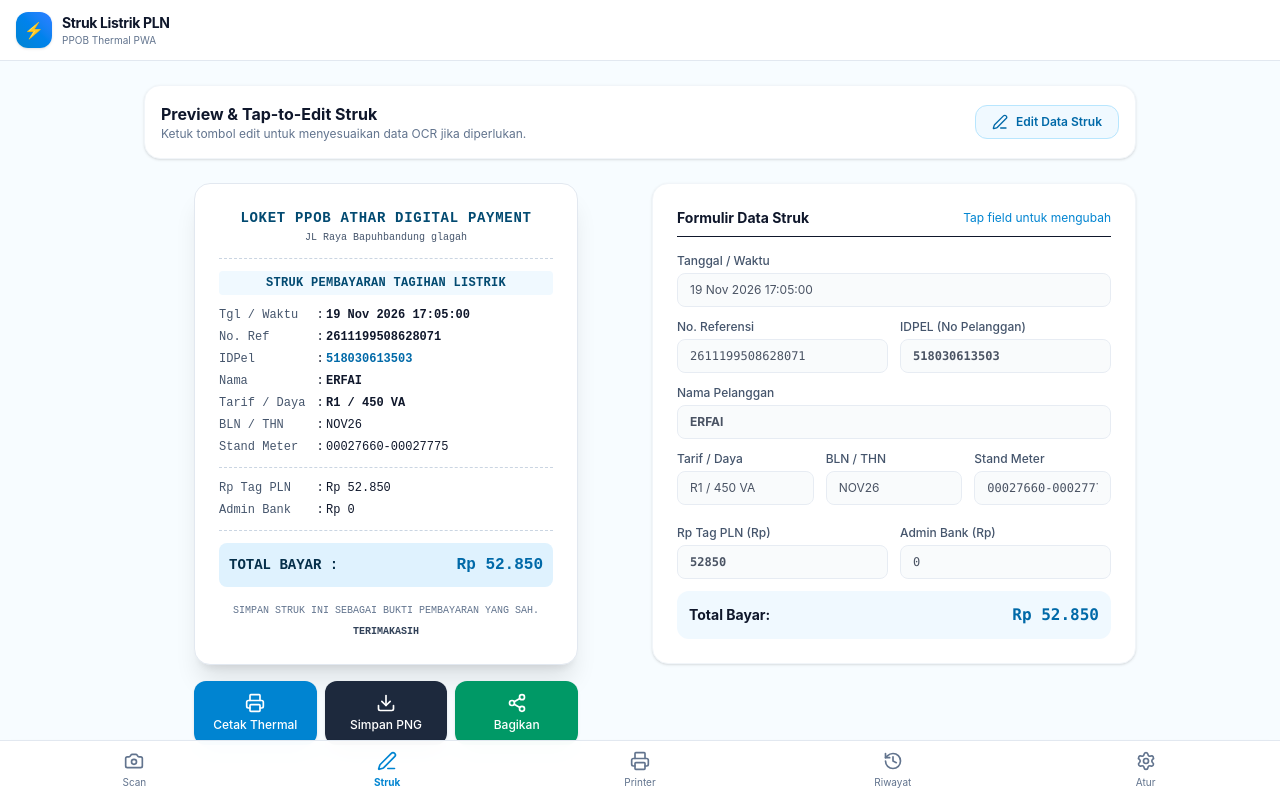
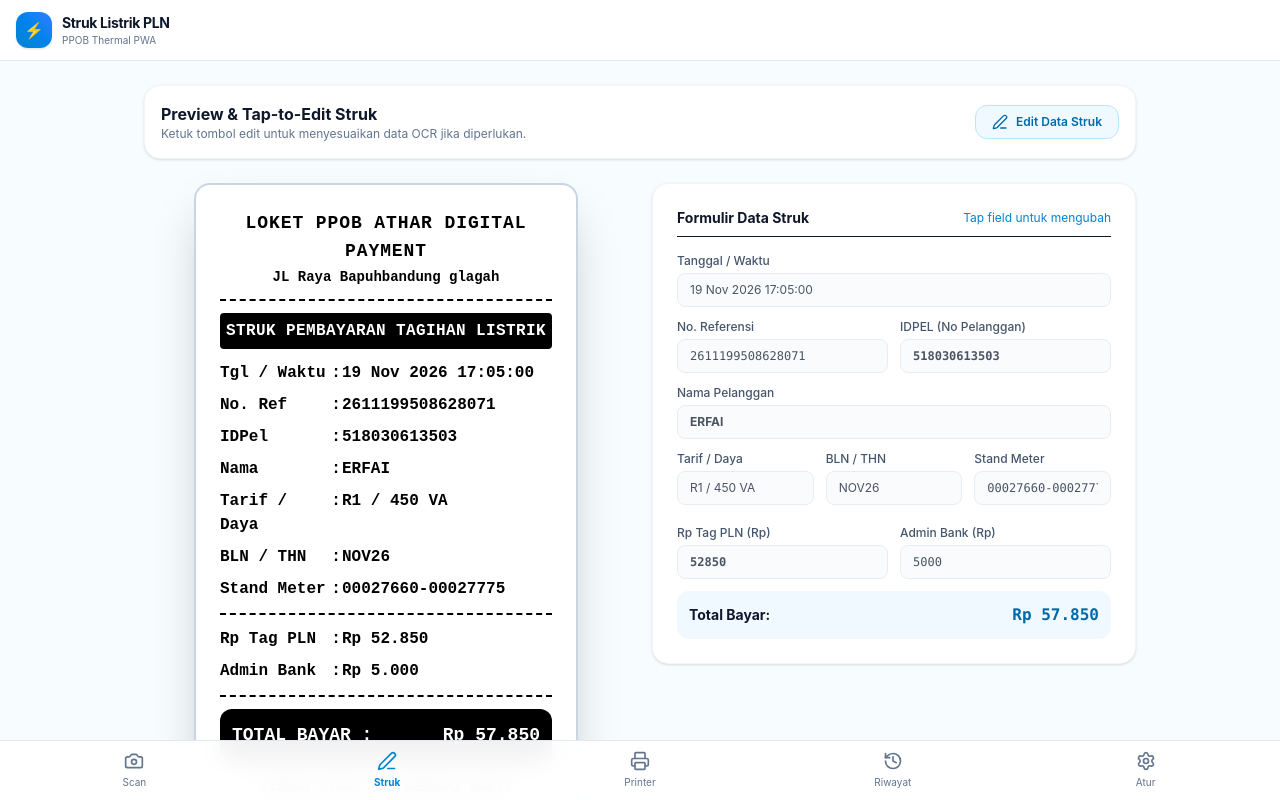
Before and after one commit to jukioke3380-spec/Pln-pasca, a React (Vite) app: page / in a window 1280 px wide. Both pictures are taken after a click on the button "Struk". Shown: the top 800 px of the page. Built offline with nearby package versions, Linux system fonts and the light colour scheme.

Commit message:
feat: update default admin fee and improve receipt UI
Set default admin fee to 5000 and enhance receipt component styling for better readability and print clarity.

```diff
--- a/src/App.tsx
+++ b/src/App.tsx
@@ -17,7 +17,7 @@ const DEFAULT_SETTINGS: AppSettings = {
   defaultCustomerName: 'ERFAI',
   loketTitle: 'LOKET PPOB ATHAR DIGITAL PAYMENT',
   loketAddress: 'JL Raya Bapuhbandung glagah',
-  adminFee: 0,
+  adminFee: 5000,
 };
 
 export default function App() {
--- a/src/components/ReceiptView.tsx
+++ b/src/components/ReceiptView.tsx
@@ -16,82 +16,82 @@ export const ReceiptView: React.FC<ReceiptViewProps> = ({ receipt, settings, inn
     <div
       ref={innerRef}
       id="receipt-print-area"
-      className="w-full max-w-sm mx-auto bg-white text-slate-900 p-6 rounded-2xl shadow-xl border border-slate-200 font-mono text-xs leading-relaxed select-none"
-      style={{ fontFamily: '"Courier New", Courier, monospace' }}
+      className="w-full max-w-sm mx-auto bg-white text-black p-6 rounded-2xl shadow-2xl border-2 border-slate-300 font-mono text-sm sm:text-base font-bold leading-normal select-none"
+      style={{ fontFamily: '"Courier New", Courier, monospace', fontWeight: 700 }}
     >
       {/* Header */}
-      <div className="text-center border-b border-dashed border-slate-300 pb-3 mb-3">
-        <h2 className="text-sm font-bold tracking-wider text-sky-900">{settings.loketTitle}</h2>
-        <p className="text-[10px] text-slate-600 mt-0.5">{settings.loketAddress}</p>
+      <div className="text-center border-b-2 border-dashed border-black pb-3 mb-3">
+        <h2 className="text-base sm:text-lg font-black tracking-wider text-black">{settings.loketTitle}</h2>
+        <p className="text-xs sm:text-sm text-black font-bold mt-0.5">{settings.loketAddress}</p>
       </div>
 
-      <div className="text-center font-bold text-xs tracking-wide py-1 mb-3 bg-sky-50 text-sky-900 rounded">
+      <div className="text-center font-black text-sm sm:text-base tracking-wide py-1.5 mb-3 bg-black text-white rounded">
         STRUK PEMBAYARAN TAGIHAN LISTRIK
       </div>
 
       {/* Details with Colon separator */}
-      <div className="space-y-1.5 text-xs mb-3 border-b border-dashed border-slate-300 pb-3">
-        <div className="grid grid-cols-[95px_12px_1fr] items-start">
-          <span className="text-slate-600">Tgl / Waktu</span>
-          <span className="text-center">:</span>
-          <span className="font-semibold">{receipt.tanggal}</span>
+      <div className="space-y-2 text-sm sm:text-base mb-3 border-b-2 border-dashed border-black pb-3 text-black font-bold">
+        <div className="grid grid-cols-[110px_12px_1fr] items-start">
+          <span className="text-black font-black">Tgl / Waktu</span>
+          <span className="text-center font-black">:</span>
+          <span className="text-black font-bold">{receipt.tanggal}</span>
         </div>
-        <div className="grid grid-cols-[95px_12px_1fr] items-start">
-          <span className="text-slate-600">No. Ref</span>
-          <span className="text-center">:</span>
-          <span className="font-semibold">{receipt.noRef}</span>
+        <div className="grid grid-cols-[110px_12px_1fr] items-start">
+          <span className="text-black font-black">No. Ref</span>
+          <span className="text-center font-black">:</span>
+          <span className="text-black font-bold">{receipt.noRef}</span>
         </div>
-        <div className="grid grid-cols-[95px_12px_1fr] items-start">
-          <span className="text-slate-600">IDPel</span>
-          <span className="text-center">:</span>
-          <span className="font-bold text-sky-700">{receipt.idpel}</span>
+        <div className="grid grid-cols-[110px_12px_1fr] items-start">
+          <span className="text-black font-black">IDPel</span>
+          <span className="text-center font-black">:</span>
+          <span className="text-black font-black">{receipt.idpel}</span>
         </div>
-        <div className="grid grid-cols-[95px_12px_1fr] items-start">
-          <span className="text-slate-600">Nama</span>
-          <span className="text-center">:</span>
-          <span className="font-bold text-slate-900 uppercase">{receipt.namaPelanggan}</span>
+        <div className="grid grid-cols-[110px_12px_1fr] items-start">
+          <span className="text-black font-black">Nama</span>
+          <span className="text-center font-black">:</span>
+          <span className="text-black font-black uppercase">{receipt.namaPelanggan}</span>
         </div>
-        <div className="grid grid-cols-[95px_12px_1fr] items-start">
-          <span className="text-slate-600">Tarif / Daya</span>
-          <span className="text-center">:</span>
-          <span className="font-semibold">{receipt.tarifDaya}</span>
+        <div className="grid grid-cols-[110px_12px_1fr] items-start">
+          <span className="text-black font-black">Tarif / Daya</span>
+          <span className="text-center font-black">:</span>
+          <span className="text-black font-bold">{receipt.tarifDaya}</span>
         </div>
-        <div className="grid grid-cols-[95px_12px_1fr] items-start">
-          <span className="text-slate-600">BLN / THN</span>
-          <span className="text-center">:</span>
-          <span>{receipt.blnThn}</span>
+        <div className="grid grid-cols-[110px_12px_1fr] items-start">
+          <span className="text-black font-black">BLN / THN</span>
+          <span className="text-center font-black">:</span>
+          <span className="text-black font-bold">{receipt.blnThn}</span>
         </div>
-        <div className="grid grid-cols-[95px_12px_1fr] items-start">
-          <span className="text-slate-600">Stand Meter</span>
-          <span className="text-center">:</span>
-          <span>{receipt.standMeter}</span>
+        <div className="grid grid-cols-[110px_12px_1fr] items-start">
+          <span className="text-black font-black">Stand Meter</span>
+          <span className="text-center font-black">:</span>
+          <span className="text-black font-bold">{receipt.standMeter}</span>
         </div>
       </div>
 
       {/* Financials */}
-      <div className="space-y-1.5 text-xs mb-3 border-b border-dashed border-slate-300 pb-3">
-        <div className="grid grid-cols-[95px_12px_1fr] items-start">
-          <span className="text-slate-600">Rp Tag PLN</span>
-          <span className="text-center">:</span>
-          <span>{formatCurrency(receipt.rpTagPln)}</span>
+      <div className="space-y-2 text-sm sm:text-base mb-3 border-b-2 border-dashed border-black pb-3 text-black font-bold">
+        <div className="grid grid-cols-[110px_12px_1fr] items-start">
+          <span className="text-black font-black">Rp Tag PLN</span>
+          <span className="text-center font-black">:</span>
+          <span className="text-black font-bold">{formatCurrency(receipt.rpTagPln)}</span>
         </div>
-        <div className="grid grid-cols-[95px_12px_1fr] items-start">
-          <span className="text-slate-600">Admin Bank</span>
-          <span className="text-center">:</span>
-          <span>{formatCurrency(receipt.adminBank)}</span>
+        <div className="grid grid-cols-[110px_12px_1fr] items-start">
+          <span className="text-black font-black">Admin Bank</span>
+          <span className="text-center font-black">:</span>
+          <span className="text-black font-bold">{formatCurrency(receipt.adminBank)}</span>
         </div>
       </div>
 
       {/* Total */}
-      <div className="flex justify-between items-center text-sm font-bold bg-sky-100 text-sky-950 p-2.5 rounded-lg mb-4">
+      <div className="flex justify-between items-center text-base sm:text-lg font-black bg-black text-white p-3 rounded-xl mb-4">
         <span>TOTAL BAYAR :</span>
-        <span className="text-base text-sky-700">{formatCurrency(receipt.totalBayar)}</span>
+        <span className="text-white font-black">{formatCurrency(receipt.totalBayar)}</span>
       </div>
 
       {/* Footer */}
-      <div className="text-center text-[10px] text-slate-500 space-y-1">
+      <div className="text-center text-xs sm:text-sm text-black font-black space-y-1">
         <p className="uppercase">Simpan struk ini sebagai bukti pembayaran yang sah.</p>
-        <p className="font-bold text-slate-700">TERIMAKASIH</p>
+        <p className="font-black text-black">TERIMAKASIH</p>
       </div>
     </div>
   );
--- a/src/utils/ocr.ts
+++ b/src/utils/ocr.ts
@@ -151,7 +151,7 @@ export function generateRandomReceipt(defaultCustomerName = 'ERFAI'): ReceiptDat
   const blnThn = 'NOV26';
   const standMeter = '00027660-00027775';
   const rpTagPln = 52850;
-  const adminBank = 0; // matching UOB TMRW admin Rp 0
+  const adminBank = 5000;
   const totalBayar = rpTagPln + adminBank;
 
   return {
```
